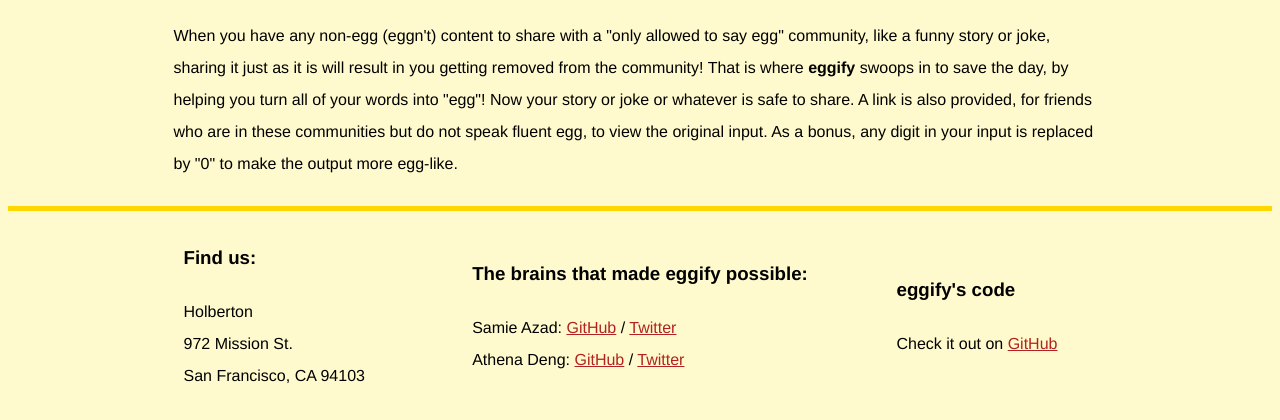
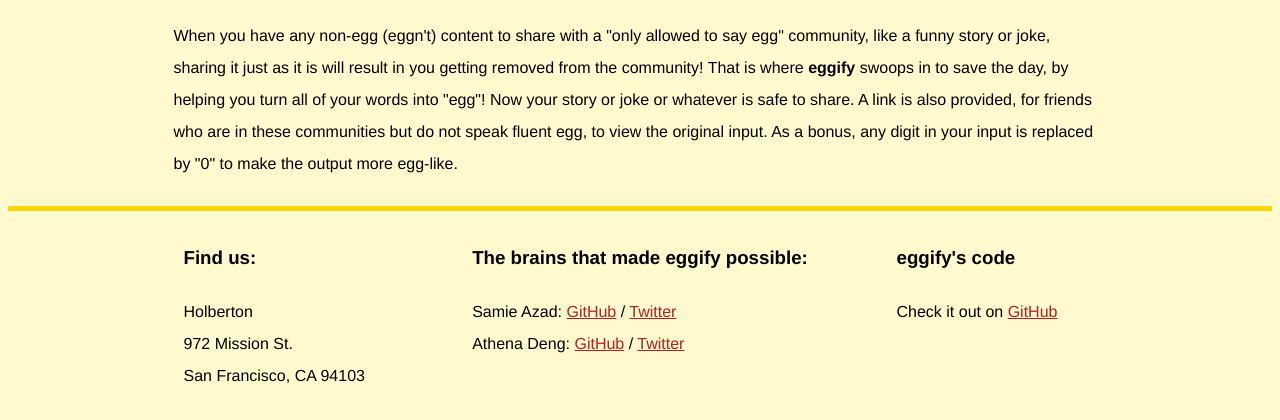
Before and after one commit to ad-egg/eggify, a Django app: page / in a window 1280 px wide. Shown: the part 857-1277 px from the top of the page. Run offline with Django 3.2, Linux system fonts and the light colour scheme; some libraries are stand-ins or nearby versions.

Commit message:
align items flex start

```diff
--- a/eggify/static/eggify/style.css
+++ b/eggify/static/eggify/style.css
@@ -68,7 +68,7 @@ article {
 footer div {
 	display: flex;
 	flex-flow: row wrap;
-	align-items: center;
+	align-items: flex-start;
 	justify-content: space-between;
 }
 
```
